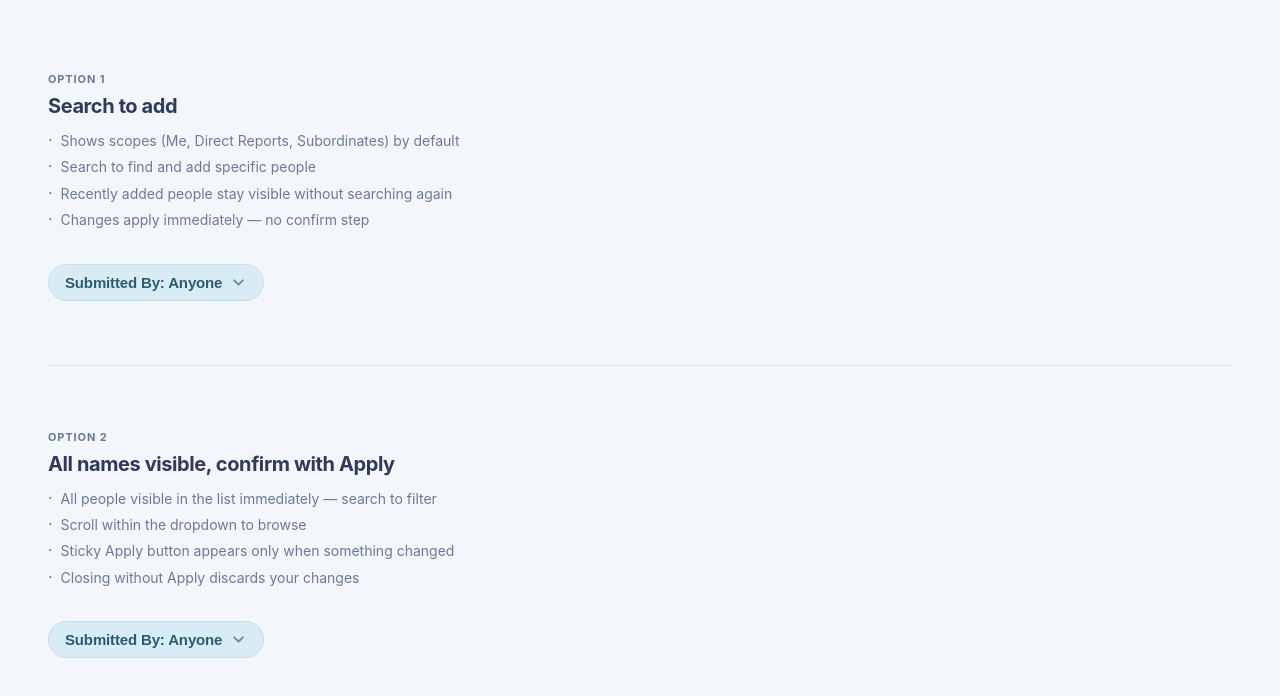
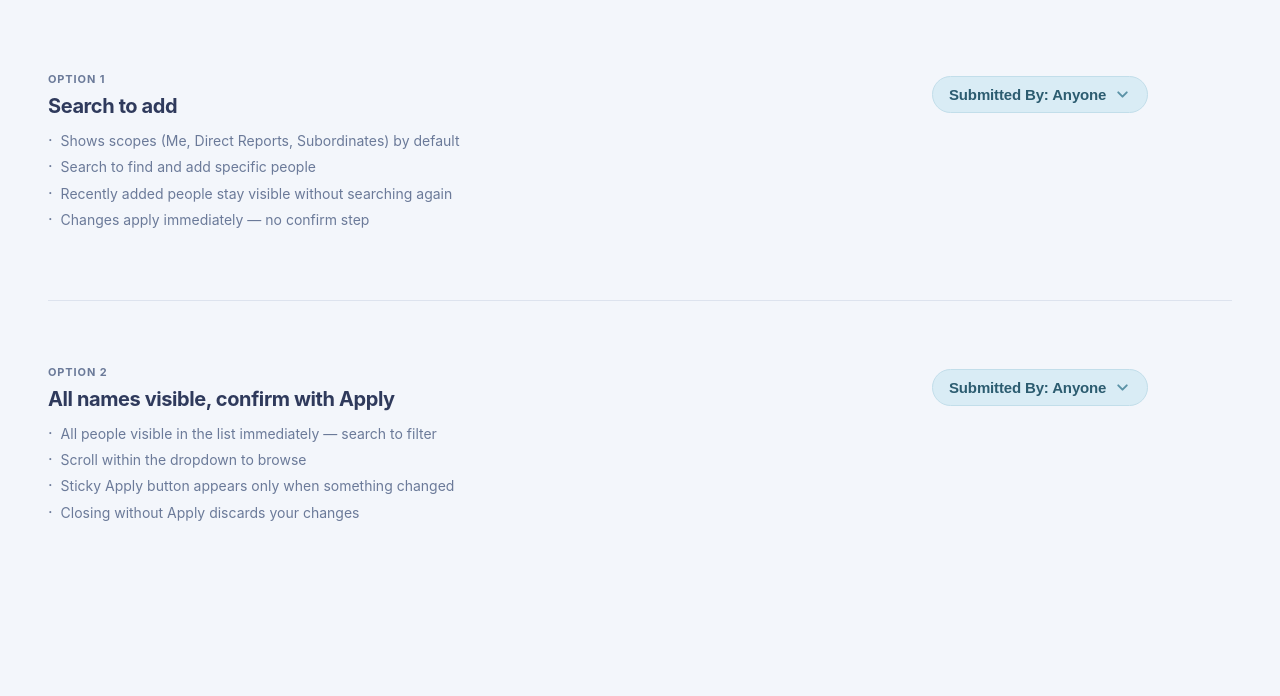
Before and after one commit to wouterdebres/filter-dropdown, a React (Vite) app in the folder filter-badge-prototype/: page / in a window 1280 px wide. Shown: the top 696 px of the page. Built offline with nearby package versions, Linux system fonts and the light colour scheme; a web font is replaced by a local one.

Commit message:
Two-column layout: description left, dropdown right

```diff
--- a/filter-badge-prototype/src/App.jsx
+++ b/filter-badge-prototype/src/App.jsx
@@ -15,8 +15,10 @@ function Option({ number, title, bullets, children, borderBottom }) {
       borderBottom: borderBottom ? `1px solid ${C.divider}` : "none",
       paddingBottom: 64,
       marginBottom: borderBottom ? 64 : 0,
+      display: "flex", alignItems: "flex-start", gap: 80,
     }}>
-      <div style={{ marginBottom: 32 }}>
+      {/* Left: description */}
+      <div style={{ flex: "1 1 0", minWidth: 0 }}>
         <div style={{
           fontSize: 11, fontWeight: 700, letterSpacing: "0.08em",
           textTransform: "uppercase", color: C.muted, marginBottom: 8,
@@ -41,7 +43,11 @@ function Option({ number, title, bullets, children, borderBottom }) {
           ))}
         </ul>
       </div>
-      {children}
+
+      {/* Right: dropdown */}
+      <div style={{ flexShrink: 0, paddingTop: 4 }}>
+        {children}
+      </div>
     </div>
   );
 }
```
